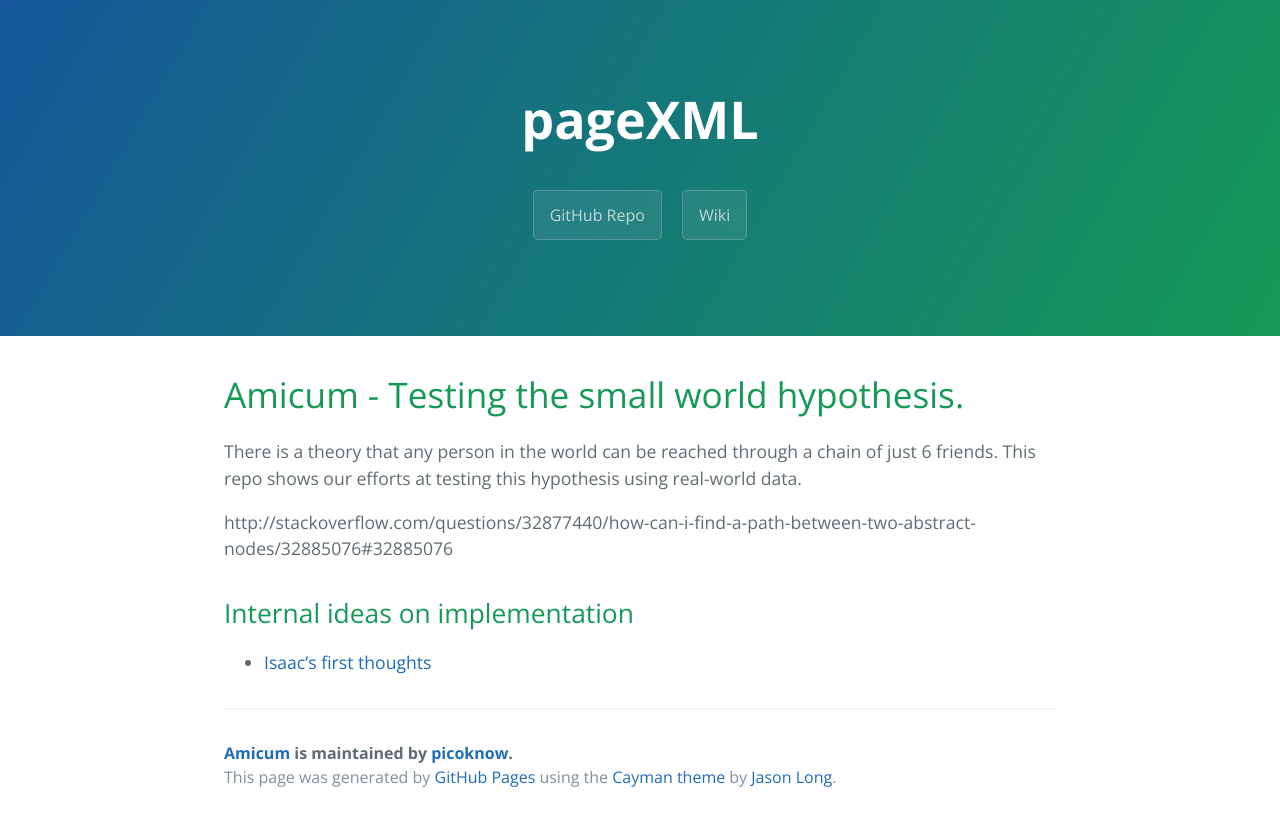
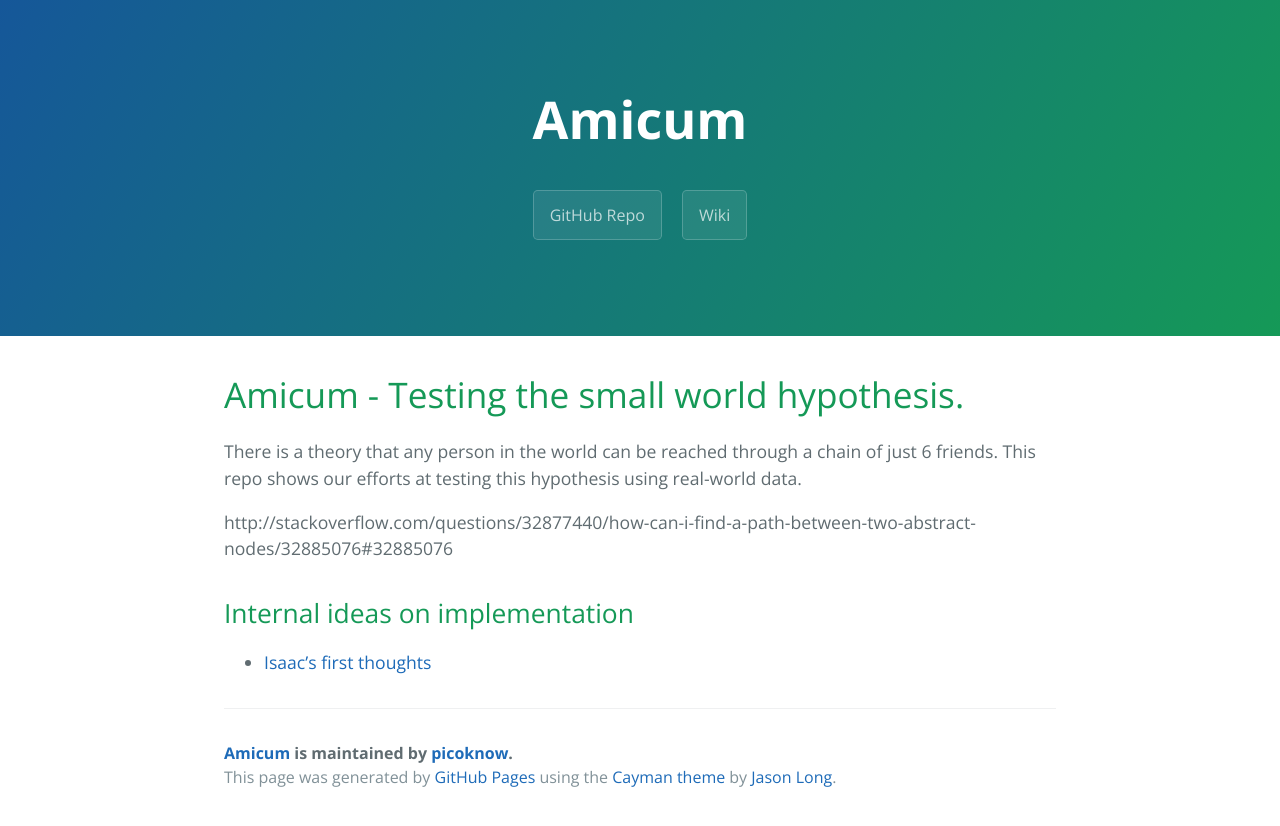
Before and after one commit to iunctus/amicum, a Jekyll site: the page built from test.md, in a window 1280 px wide. Shown: the top 826 px of the page. Built offline with Jekyll 4.4.1, drawn with Linux system fonts in a browser that asks for light colours.

Commit message:
Update _config.yml

```diff
--- a/_config.yml
+++ b/_config.yml
@@ -1,4 +1,4 @@
-title: pageXML
+title: Amicum
 url: "http://picoknow.github.io/amicum"
 
 # Github data
```
